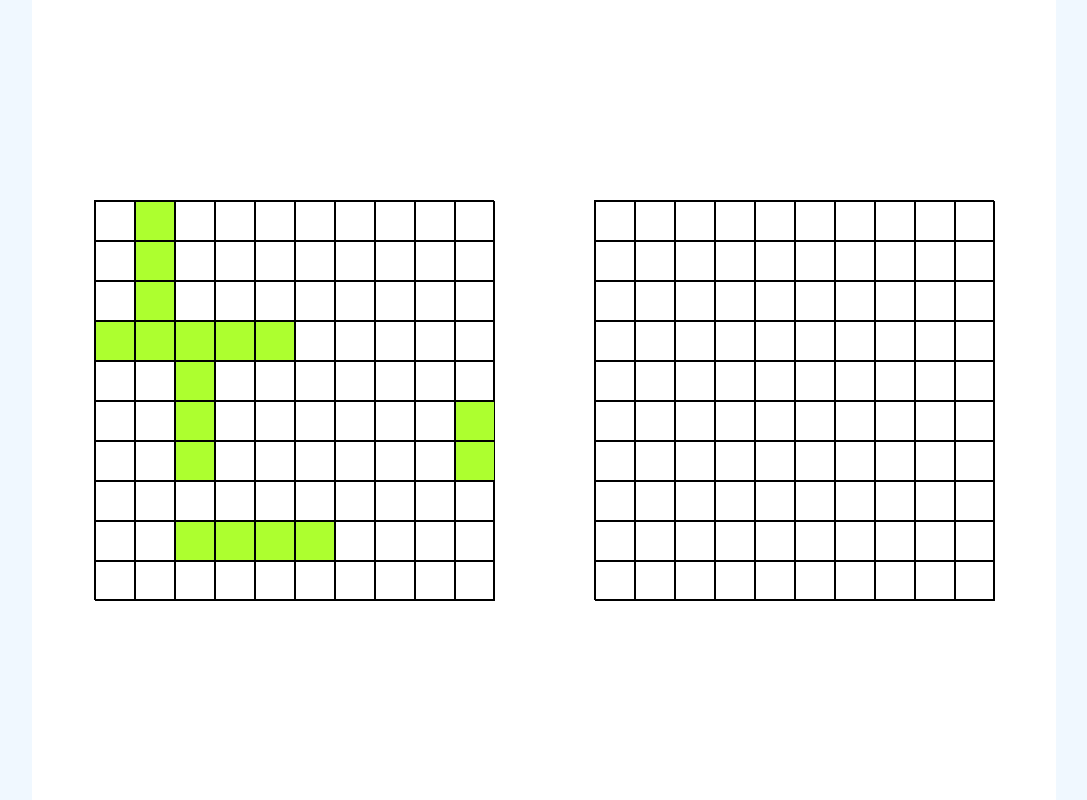
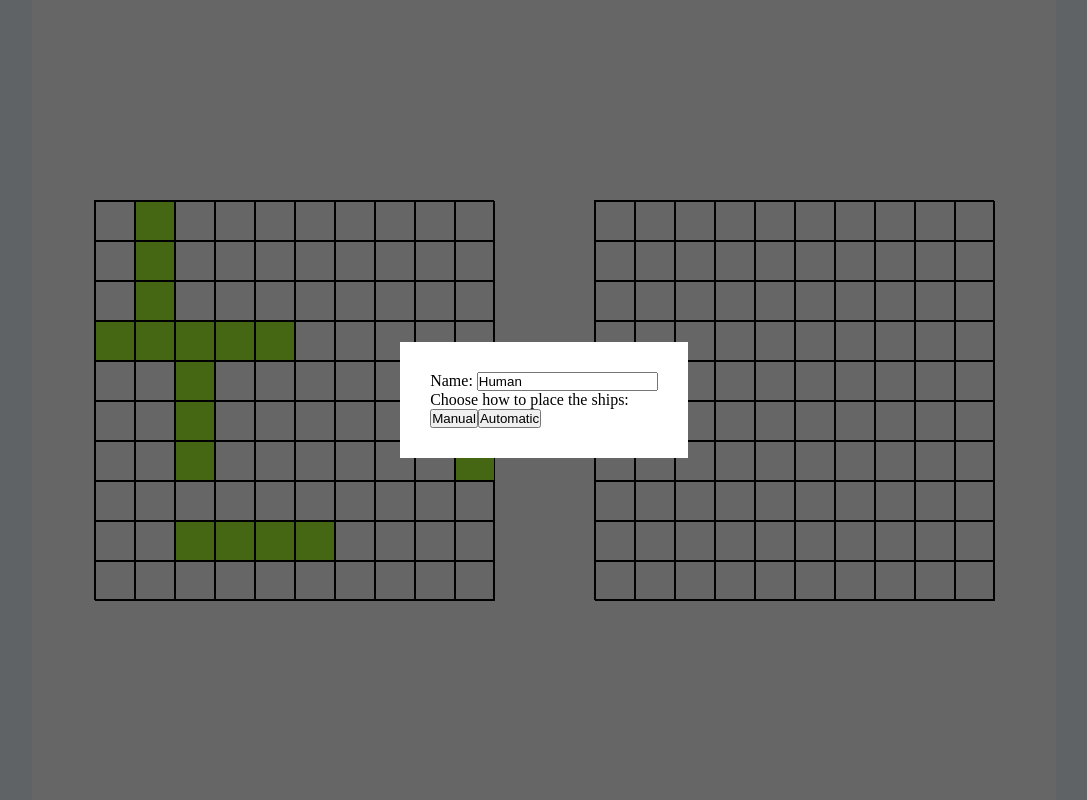
Before and after one commit to R4hul36/odin-battleship, a website with bundled scripts: page src/index.html in a window 1280 px wide. Shown: the whole page, without its empty margins (96-1183 px from the left). Built offline with nearby package versions, Linux system fonts and the light colour scheme.

Commit message:
added an overlay method that shows on intial load

```diff
--- a/src/modules/domController.js
+++ b/src/modules/domController.js
@@ -8,6 +8,10 @@ import renderOverlay from './renderOverlay.js'
 const engine = gameEngine()
 engine.startGame('auto')
 
+export const overlay = renderOverlay()
+overlay.classList.add('visible')
+initialSetupModal()
+
 export const humanBoard = document.createElement('div')
 humanBoard.classList.add('hum-container')
 renderGameBoard(engine.getHumanPlayer(), humanBoard, { hideShip: false })
@@ -16,7 +20,7 @@ export const computerBoard = document.createElement('div')
 computerBoard.classList.add('computer-container')
 renderGameBoard(engine.getComputerPlayer(), computerBoard, { hideShip: true })
 
-export const overlay = renderOverlay()
+
 
 computerBoard.addEventListener('click', (e) => {
   if (engine.currGamePhase() === 'gameover') {
@@ -74,15 +78,34 @@ function gameResult(player) {
   overlay.appendChild(msgContainer)
 }
 
-function initialSetup () {
+function initialSetupModal () {
   overlay.innerHTML = ''
   const setUpContainer = document.createElement('div')
   setUpContainer.classList.add('setup-container')
   const nameLabel = document.createElement('label')
   const nameInput = document.createElement('input')
   nameLabel.textContent = 'Name: '
+  nameInput.value = "Human"
+  const selectionSection = document.createElement('div')
+  selectionSection.classList.add('selection')
+  const txt = document.createElement('p')
+  txt.textContent = "Choose how to place the ships: "
+  const manual = document.createElement('button')
+  manual.textContent = "Manual"
+  const automatic = document.createElement('button')
+  automatic.textContent = "Automatic"
+
+  selectionSection.appendChild(txt)
+  selectionSection.appendChild(manual)
+  selectionSection.appendChild(automatic)
 
 
+
+  setUpContainer.appendChild(nameLabel)
+  setUpContainer.appendChild(nameInput)
+  setUpContainer.appendChild(selectionSection)
+
+  overlay.appendChild(setUpContainer)
 
 
 }
--- a/src/modules/game.js
+++ b/src/modules/game.js
@@ -4,7 +4,7 @@ import { generateRandomCoordinates } from '../utils/generateCoordinates.js'
 import { placeShips } from '../utils/placeShips.js'
 
 export default function gameEngine() {
-  let gamePhase = 'running'
+  let gamePhase = 'setup'
   let computerTurn = false
   let humanTurn = true
   let winner = null
--- a/src/styles.css
+++ b/src/styles.css
@@ -55,7 +55,7 @@ body {
   background-color: lightblue;
 }
 
-.msg-container {
+.msg-container, .setup-container {
   background-color: white;
   padding: 30px;
 }
```
